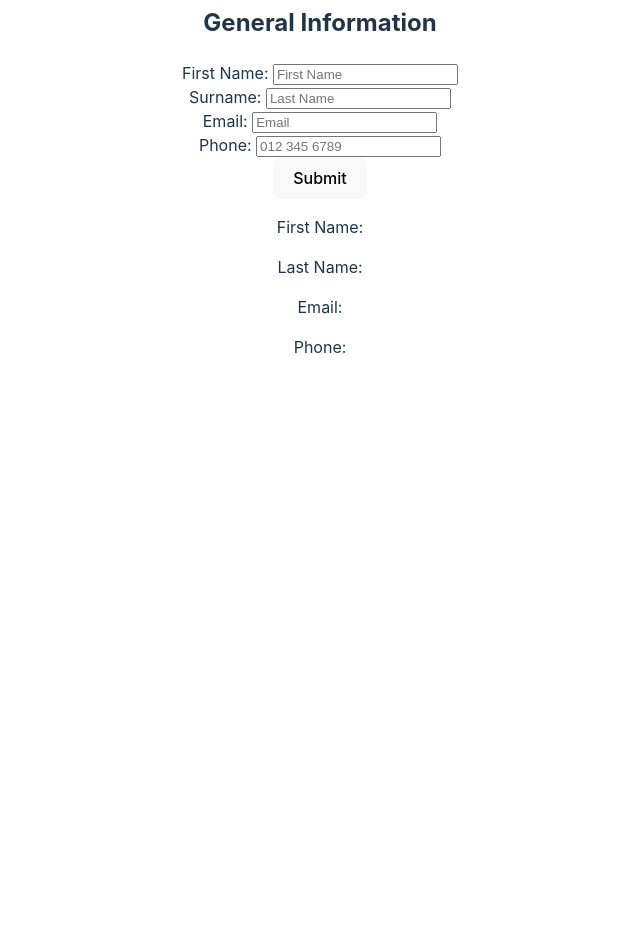
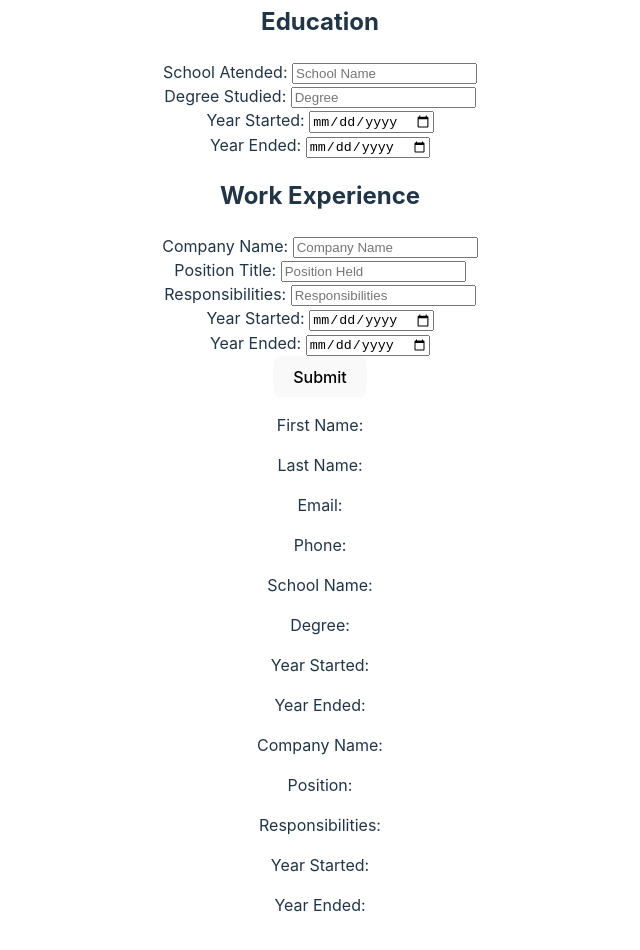
Before and after one commit to AlexVNep/cvApplication, a React (Vite) app: page / in a window 1280 px wide. Shown: the part 220-1170 px from the top of the page, without its empty margins (320-960 px from the left). Before the commit the page ends 800 px from the top, so only its background shows below. Built offline with nearby package versions, Linux system fonts and the light colour scheme.

Commit message:
feat: Add work and education objects to display values of inputs

```diff
--- a/src/components/Form.jsx
+++ b/src/components/Form.jsx
@@ -1,8 +1,7 @@
 import { useState } from "react";
-// import InputField from "./InputField";
 import PersonalDetailsInput from "./PersonalDetailsInput";
-// import EducationInput from "./EducationInput";
-// import WorkXpInput from "./WorkXpInput";
+import EducationInput from "./EducationInput";
+import WorkXpInput from "./WorkXpInput";
 import Button from "./Button";
 
 function Form() {
@@ -11,12 +10,30 @@ function Form() {
     lname: "",
     email: "",
     tel: "",
+    school: "",
+    degree: "",
+    studyStart: "",
+    studyEnd: "",
+    company: "",
+    position: "",
+    responsibilities: "",
+    companyStart: "",
+    companyEnd: "",
   });
   const [displayText, setDisplayText] = useState({
     fname: "",
     lname: "",
     email: "",
     tel: "",
+    school: "",
+    degree: "",
+    studyStart: "",
+    studyEnd: "",
+    company: "",
+    position: "",
+    responsibilities: "",
+    companyStart: "",
+    companyEnd: "",
   });
 
   const handleChange = (e) => {
@@ -39,6 +56,10 @@ function Form() {
           <div>
             <h2>General Information</h2>
             <PersonalDetailsInput formData={formData} onChange={handleChange} />
+            <h2>Education</h2>
+            <EducationInput formData={formData} onChange={handleChange} />
+            <h2>Work Experience</h2>
+            <WorkXpInput formData={formData} onChange={handleChange} />
           </div>
 
           <Button onClick={handleClick}>Submit</Button>
@@ -50,6 +71,15 @@ function Form() {
           <p>Last Name: {displayText.lname}</p>
           <p>Email: {displayText.email}</p>
           <p>Phone: {displayText.tel}</p>
+          <p>School Name: {displayText.school}</p>
+          <p>Degree: {displayText.degree}</p>
+          <p>Year Started: {displayText.studyStart}</p>
+          <p>Year Ended: {displayText.studyEnd}</p>
+          <p>Company Name: {displayText.company}</p>
+          <p>Position: {displayText.position}</p>
+          <p>Responsibilities: {displayText.responsibilities}</p>
+          <p>Year Started: {displayText.companyStart}</p>
+          <p>Year Ended: {displayText.companyEnd}</p>
         </div>
       </section>
     </>
@@ -57,14 +87,3 @@ function Form() {
 }
 
 export default Form;
-
-{
-  /* <div>
-<h2>Education</h2>
-<EducationInput />
-</div>
-<div>
-<h2>Work Experience</h2>
-<WorkXpInput />
-</div> */
-}
```
